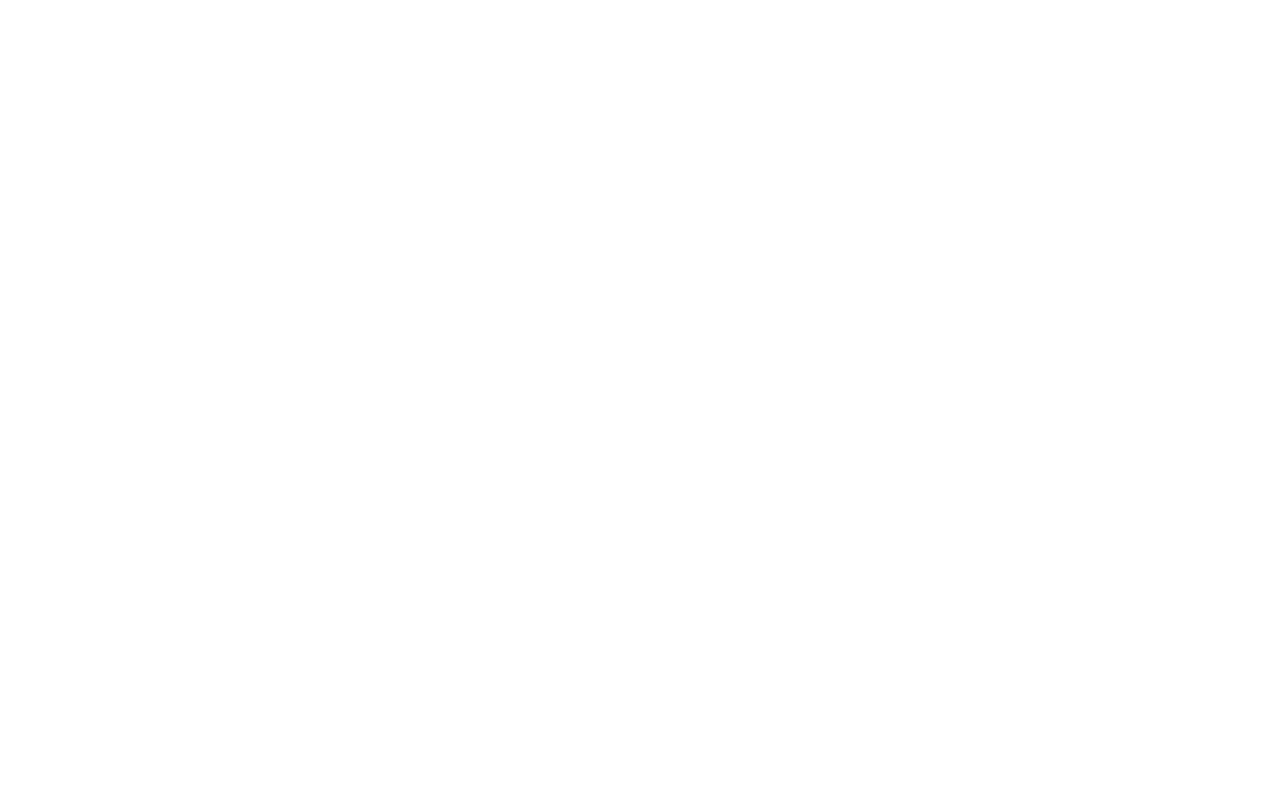
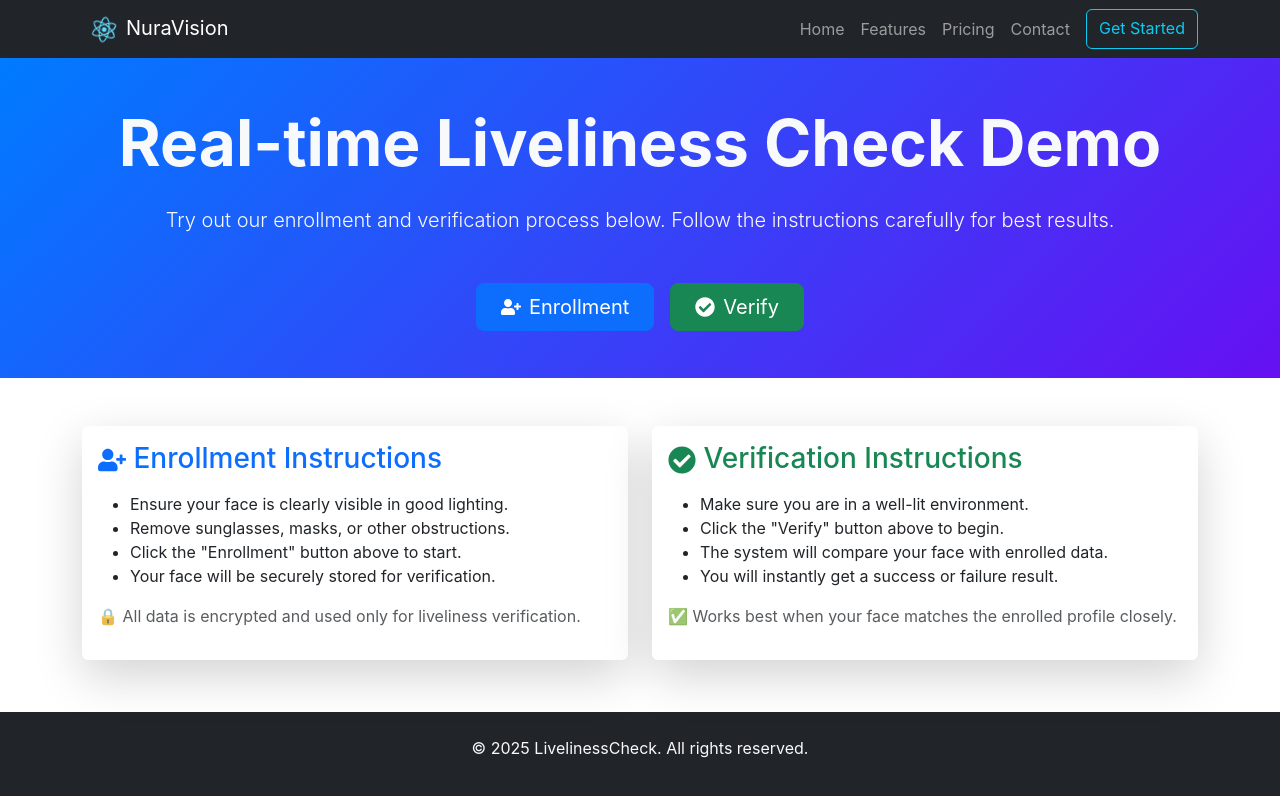
Before and after one commit to sadidul012/nura-vision-frontend, a React (Create React App) app: page /demo in a window 1280 px wide. Before the commit this address had no page. Shown: the top 796 px of the page. Built offline with nearby package versions, Linux system fonts and the light colour scheme.

Commit message:
Added demo page

```diff
--- a/package.json
+++ b/package.json
@@ -9,8 +9,6 @@
     "@testing-library/user-event": "^13.5.0",
     "@types/jest": "^27.5.2",
     "@types/node": "^16.18.126",
-    "@types/react": "^19.1.15",
-    "@types/react-dom": "^19.1.9",
     "bootstrap": "^5.3.8",
     "react": "^19.1.1",
     "react-bootstrap": "^2.10.10",
@@ -45,5 +43,9 @@
       "last 1 firefox version",
       "last 1 safari version"
     ]
+  },
+  "devDependencies": {
+    "@types/react": "^19.1.16",
+    "@types/react-dom": "^19.1.9"
   }
 }
--- a/src/App.tsx
+++ b/src/App.tsx
@@ -6,20 +6,18 @@
 import PricingPage from "./pages/pricing/PricingPage";
 import ContactPage from "./pages/contact/ContactPage";
 import FeaturesPage from "./pages/features/FeaturesPage";
+import DemoPage from "./pages/demo/DemoPage";
 
 function App() {
     return (
         <Router>
             <div className="app-wrapper">
-                {/*<HomePage />*/}
-                {/*<PricingPage/>*/}
-                {/*<ContactPage/>*/}
-                {/*<FeaturesPage/>*/}
                 <Routes>
                     <Route path="/" element={<HomePage/>}/>
                     <Route path="/features" element={<FeaturesPage/>}/>
                     <Route path="/pricing" element={<PricingPage/>}/>
                     <Route path="/contact" element={<ContactPage/>}/>
+                    <Route path="/demo" element={<DemoPage/>}/>
                 </Routes>
             </div>
         </Router>
--- /dev/null
+++ b/src/pages/demo/Content.tsx
@@ -0,0 +1,56 @@
+import React from "react";
+import {Container, Row, Col, Card} from "react-bootstrap";
+import {FaUserPlus, FaCheckCircle} from "react-icons/fa";
+
+const Content: React.FC = () => {
+    // @ts-ignore
+    const VerifyIcon = <FaCheckCircle/>;
+    // @ts-ignore
+    const EnrollIcon = <FaUserPlus/>;
+    return (
+        <Container className="mt-5">
+            {/* Instructions Section */}
+            <Row className="g-4">
+                <Col md={6}>
+                    <Card className="shadow-lg h-100 border-0">
+                        <Card.Body>
+                            <h3 className="mb-3 text-primary">
+                                {EnrollIcon} Enrollment Instructions
+                            </h3>
+                            <ul className="text-start">
+                                <li>Ensure your face is clearly visible in good lighting.</li>
+                                <li>Remove sunglasses, masks, or other obstructions.</li>
+                                <li>Click the "Enrollment" button above to start.</li>
+                                <li>Your face will be securely stored for verification.</li>
+                            </ul>
+                            <p className="mt-3 text-muted">
+                                🔒 All data is encrypted and used only for liveliness verification.
+                            </p>
+                        </Card.Body>
+                    </Card>
+                </Col>
+
+                <Col md={6}>
+                    <Card className="shadow-lg h-100 border-0">
+                        <Card.Body>
+                            <h3 className="mb-3 text-success">
+                                {VerifyIcon} Verification Instructions
+                            </h3>
+                            <ul className="text-start">
+                                <li>Make sure you are in a well-lit environment.</li>
+                                <li>Click the "Verify" button above to begin.</li>
+                                <li>The system will compare your face with enrolled data.</li>
+                                <li>You will instantly get a success or failure result.</li>
+                            </ul>
+                            <p className="mt-3 text-muted">
+                                ✅ Works best when your face matches the enrolled profile closely.
+                            </p>
+                        </Card.Body>
+                    </Card>
+                </Col>
+            </Row>
+        </Container>
+    );
+};
+
+export default Content;
--- /dev/null
+++ b/src/pages/demo/DemoPage.tsx
@@ -0,0 +1,21 @@
+import React from "react";
+import MainMenu from "../components/common/MainMenu";
+import Footer from "../components/common/Footer";
+import Content from "./Content";
+import Hero from "./Hero";
+
+const DemoPage: React.FC = () => {
+    return (
+        <>
+            <div className="app-content">
+                <MainMenu/>
+                <Hero/>
+                <Content/>
+                <div className={"mb-5"}></div>
+            </div>
+            <Footer/>
+        </>
+    );
+};
+
+export default DemoPage;
--- /dev/null
+++ b/src/pages/demo/Hero.tsx
@@ -0,0 +1,54 @@
+import React from 'react';
+import {Button, Container} from 'react-bootstrap';
+import {FaCheckCircle, FaUserPlus} from "react-icons/fa";
+import {useNavigate} from "react-router-dom";
+
+
+const Hero: React.FC = () => {
+    const navigate = useNavigate();
+    // @ts-ignore
+    const VerifyIcon = <FaCheckCircle/>;
+    // @ts-ignore
+    const EnrollIcon = <FaUserPlus/>;
+
+    return (
+        <section
+            className="d-flex align-items-center text-center text-light"
+            style={{
+                minHeight: "40vh",
+                background: "linear-gradient(135deg, #007bff, #6610f2)",
+            }}
+        >
+            <Container>
+                <h1 className="display-3 fw-bold mb-4">
+                    Real-time Liveliness Check Demo
+                </h1>
+                <p className="lead mb-5">
+                    Try out our enrollment and verification process below.
+                    Follow the instructions carefully for best results.
+                </p>
+
+                <div className="d-flex justify-content-center gap-3 mt-4">
+                    <Button
+                        variant="primary"
+                        size="lg"
+                        className="d-flex align-items-center gap-2 px-4"
+                        onClick={() => navigate("/demo/enroll")}
+                    >
+                        {EnrollIcon} Enrollment
+                    </Button>
+                    <Button
+                        variant="success"
+                        size="lg"
+                        className="d-flex align-items-center gap-2 px-4"
+                        onClick={() => navigate("/demo/verify")}
+                    >
+                        {VerifyIcon} Verify
+                    </Button>
+                </div>
+            </Container>
+        </section>
+    );
+};
+
+export default Hero;
--- a/src/pages/home/Hero.tsx
+++ b/src/pages/home/Hero.tsx
@@ -1,5 +1,5 @@
 import React from 'react';
-import { Container, Button } from 'react-bootstrap';
+import { Container } from 'react-bootstrap';
 
 const Hero: React.FC = () => {
   return (
```
